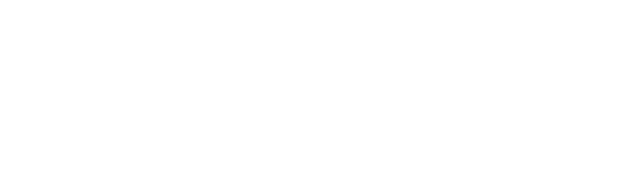
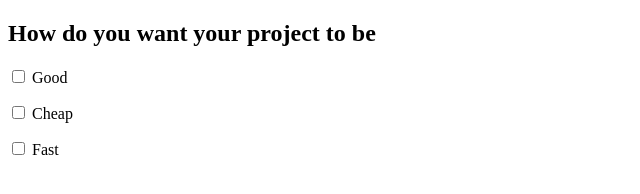
Before and after one commit to acciojob/toggler-js-mdsarfarj, a website: page main.html in a window 1280 px wide. Shown: the whole page, without its empty margins (0-640 px from the left). Drawn offline with Linux system fonts and the light colour scheme.

Commit message:
created a submission

```diff
--- a/main.html
+++ b/main.html
@@ -7,6 +7,27 @@
 </head>
 
 <body>
+ <h2>How do you want your project to be</h2>
+
+    <div class="toggle-container">
+        <div class="g1 toggle">
+            <input type="checkbox" id="good" class="toggle">
+            <label for="good">Good</label>
+        </div>
+
+        <div class="g2 toggle">
+            <input type="checkbox" id="cheap" class="toggle">
+            <label for="cheap">Cheap</label>
+        </div>
+
+        <div class="g3 toggle">
+            <input type="checkbox" id="fast" class="toggle">
+            <label for="fast">Fast</label>
+        </div>
+    </div>
+
+
+
 	<!-- the entire body must be written by student -->
     <script type="text/javascript" src="./script.js">
 </script>
--- a/script.js
+++ b/script.js
@@ -1 +1,11 @@
 //your JS code here. If required.
+  const checkboxes = document.querySelectorAll('.toggle');
+
+        checkboxes.forEach(checkbox => {
+            checkbox.addEventListener('change', function() {
+                let checkedCount = document.querySelectorAll('.toggle:checked').length;
+                if (checkedCount > 2) {
+                    this.checked = false;
+                }
+            });
+        });
--- a/styles.css
+++ b/styles.css
@@ -1 +1,9 @@
 /*  your css code here. If applicable */
+.toggle-container {
+            display: flex;
+            flex-direction: column;
+        }
+
+        .toggle {
+            margin-bottom: 10px;
+        }
```
